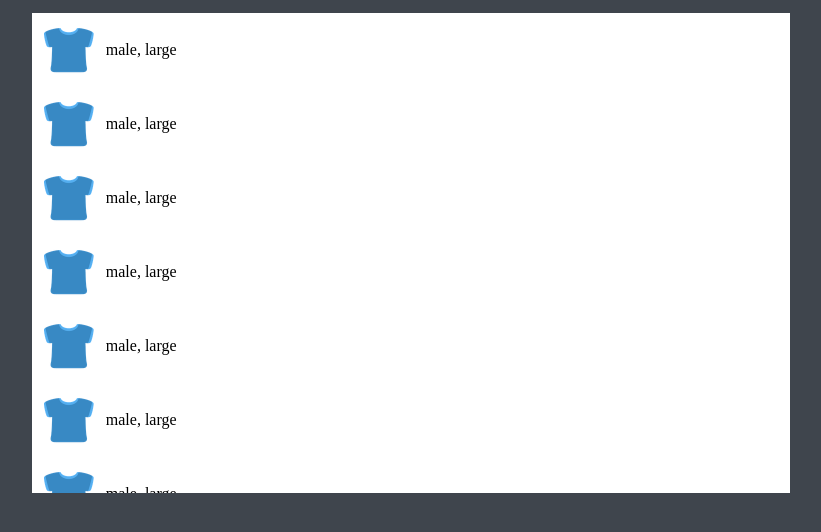
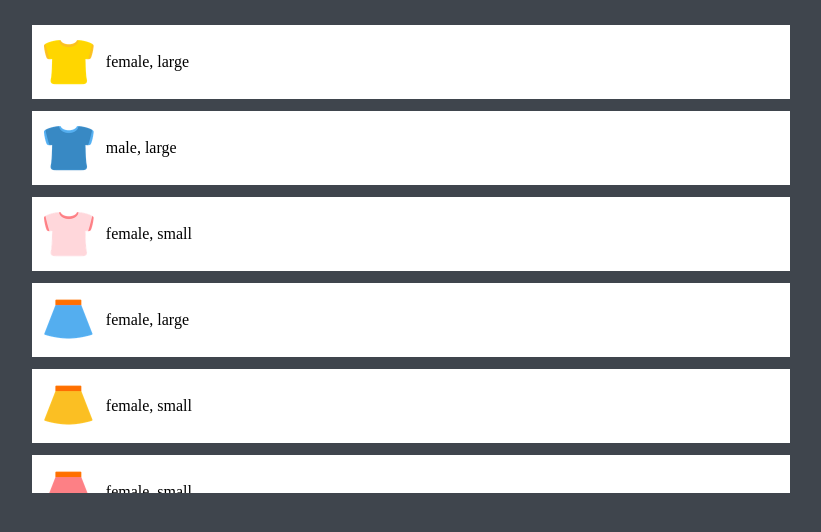
Before and after one commit to hoon8141/shopping-practice, a plain HTML site: page index.html in a window 1280 px wide. Shown: the part 240-772 px from the top of the page, without its empty margins (229-1050 px from the left). Drawn offline with Linux system fonts and the light colour scheme.

Commit message:
mini-shop-clone

```diff
--- /dev/null
+++ b/data/data.json
@@ -0,0 +1,82 @@
+{
+    "items": [
+        {
+            "type": "tshirt",
+            "gender":"female",
+            "size":"large",
+            "color":"yellow",
+            "image":"./img/yellow_t.png"
+        },
+        {
+            "type": "tshirt",
+            "gender":"male",
+            "size":"large",
+            "color":"blue",
+            "image":"./img/blue_t.png"
+        },
+        {
+            "type": "tshirt",
+            "gender":"female",
+            "size":"small",
+            "color":"pink",
+            "image":"./img/pink_t.png"
+        },
+        {
+            "type": "skirt",
+            "gender":"female",
+            "size":"large",
+            "color":"blue",
+            "image":"./img/blue_s.png"
+        },
+        {
+            "type": "skirt",
+            "gender":"female",
+            "size":"small",
+            "color":"yellow",
+            "image":"./img/yellow_s.png"
+        },
+        {
+            "type": "skirt",
+            "gender":"female",
+            "size":"small",
+            "color":"pink",
+            "image":"./img/pink_s.png"
+        },
+        {
+            "type": "pants",
+            "gender":"male",
+            "size":"large",
+            "color":"blue",
+            "image":"./img/blue_p.png"
+        },
+        {
+            "type": "pants",
+            "gender":"female",
+            "size":"small",
+            "color":"pink",
+            "image":"./img/pink_p.png"
+        },
+        {
+            "type": "pants",
+            "gender":"female",
+            "size":"large",
+            "color":"yellow",
+            "image":"./img/yellow_p.png"
+        },
+        {
+            "type": "pants",
+            "gender":"male",
+            "size":"small",
+            "color":"yellow",
+            "image":"./img/yellow_p.png"
+        },
+        {
+            "type": "pants",
+            "gender":"male",
+            "size":"large",
+            "color":"pink",
+            "image":"./img/pink_p.png"
+        }
+    ]
+
+}
--- a/index.html
+++ b/index.html
@@ -5,7 +5,7 @@
     <meta name="viewport" content="width=device-width, initial-scale=1.0" />
     <title>Online Shopping</title>
     <link rel="stylesheet" href="style.css" />
-    <script src="src/main.js" defer></script>
+    <script src="main.js" defer></script>
   </head>
   <body>
     <!-- logo -->
@@ -14,51 +14,16 @@
     </section>
     <!-- button -->
     <section class="button__list">
-      <button class="btn"><img src="./img/blue_t.png" alt="shirt" class="btnimg"></button>
-      <button class="btn"><img src="./img/blue_p.png" alt="pants" class="btnimg"></button>
-      <button class="btn"><img src="./img/blue_s.png" alt="skirt" class="btnimg"></button>
-      <button class="btn colorBtn blue">Blue</button>
-      <button class="btn colorBtn yellow">Yellow</button>
-      <button class="btn colorBtn pink">Pink</button>
+      <button class="btn"><img src="./img/blue_t.png" alt="shirt" class="btnimg" data-key="type" data-value="tshirt"></button>
+      <button class="btn"><img src="./img/blue_p.png" alt="pants" class="btnimg" data-key="type" data-value="pants"></button>
+      <button class="btn"><img src="./img/blue_s.png" alt="skirt" class="btnimg" data-key="type" data-value="skirt"></button>
+      <button class="btn colorBtn blue" data-key="color" data-value="blue">Blue</button>
+      <button class="btn colorBtn yellow" data-key="color" data-value="yellow">Yellow</button>
+      <button class="btn colorBtn pink" data-key="color" data-value="pink">Pink</button>
     </section>
     <!-- items -->
     <ul class="items">
-      <li class="item">
-        <img src="./img/blue_t.png" alt="tshirt" class="item__thumbnail">
-        <span class="item__description">male, large</span>
-      </li>
-      <li class="item">
-        <img src="./img/blue_t.png" alt="tshirt" class="item__thumbnail">
-        <span class="item__description">male, large</span>
-      </li>
-      <li class="item">
-        <img src="./img/blue_t.png" alt="tshirt" class="item__thumbnail">
-        <span class="item__description">male, large</span>
-      </li>
-      <li class="item">
-        <img src="./img/blue_t.png" alt="tshirt" class="item__thumbnail">
-        <span class="item__description">male, large</span>
-      </li>
-      <li class="item">
-        <img src="./img/blue_t.png" alt="tshirt" class="item__thumbnail">
-        <span class="item__description">male, large</span>
-      </li>
-      <li class="item">
-        <img src="./img/blue_t.png" alt="tshirt" class="item__thumbnail">
-        <span class="item__description">male, large</span>
-      </li>
-      <li class="item">
-        <img src="./img/blue_t.png" alt="tshirt" class="item__thumbnail">
-        <span class="item__description">male, large</span>
-      </li>
-      <li class="item">
-        <img src="./img/blue_t.png" alt="tshirt" class="item__thumbnail">
-        <span class="item__description">male, large</span>
-      </li>
-      <li class="item">
-        <img src="./img/blue_t.png" alt="tshirt" class="item__thumbnail">
-        <span class="item__description">male, large</span>
-      </li>
+
     </ul>
   </body>
 </html>
--- /dev/null
+++ b/main.js
@@ -0,0 +1,59 @@
+// fetch
+function loadItems() {
+    return fetch('data/data.json')
+    .then(response => response.json())
+    .then(json => json.items);
+}
+
+function displayItems(items) {
+    const container = document.querySelector('.items');
+    container.innerHTML = items.map(item => createHTMLString(item)).join('');
+}
+
+function createHTMLString(item) {
+    return `
+      <li class="item">
+        <img src="${item.image}" alt="${item.type}" class="item__thumbnail">
+        <span class="item__description">${item.gender}, ${item.size}</span>
+      </li>
+    `;
+}
+
+function onButtonClick(event, items) {
+    const dataset = event.target.dataset;
+    const key = dataset.key;
+    const value = dataset.value;
+
+    if(key === null || value === null){
+        return;
+    }
+
+     updateItems(items, key, value);
+}
+
+function updateItems(items, key, value) {
+    const allItems = document.querySelectorAll('.item');
+    allItems.forEach(item => {
+        if(item.dataset[key] === value){
+            item.classList.add('invisible');
+        }else{
+            item.classList.remove('invisible');
+        }
+    });
+}
+
+
+function setEventListner(items){
+    const logo = document.querySelector('.logo');
+    const button = document.querySelector('.button__list');
+    logo.addEventListener('click', () => displayItems(items));
+    button.addEventListener('click', event => onButtonClick(event, items));
+
+}
+
+// main
+loadItems()
+    .then(items =>{
+        displayItems(items);
+        setEventListner(items);
+    }).catch(console.log);
--- a/style.css
+++ b/style.css
@@ -20,6 +20,8 @@ body{
   align-items: center;
   height: 100vh;
 }
+
+
 
 .logo{
   cursor: pointer;
@@ -65,12 +67,20 @@ body{
   background-color: var(--color-pink);
 }
 
+.invisible{
+  display: none;
+}
+
+.items::-webkit-scrollbar{
+  display: none;
+}
 .items{
   list-style: none;
   height: 60%;
   width: 60%;
   padding-left: 0;
-  overflow-y: scroll;
+  overflow-y: auto;
+
 }
 
 .item{
@@ -78,7 +88,9 @@ body{
   align-items: center;
   background-color: var(--color-white);
   padding: 12px;
+  margin: 12px 0;
 }
+
 
 .item__thumbnail{
   width: 50px;
```
Also changed, not shown: src/main.js (deleted).
